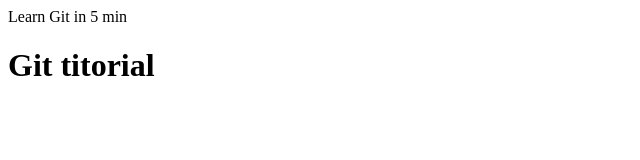
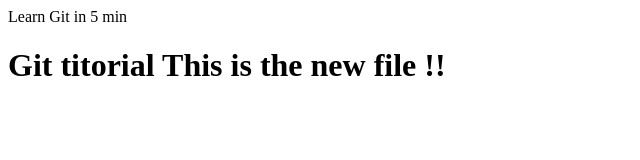
Before and after one commit to ValentinIPP/hello_world, a plain HTML site: page index.html in a window 1280 px wide. Shown: the whole page, without its empty margins (0-640 px from the left). Drawn offline with Linux system fonts and the light colour scheme.

Commit message:
Update index.html

```diff
--- a/index.html
+++ b/index.html
@@ -5,6 +5,6 @@
 <title>Learn Git in 5 min</title>
 <head>
 <body>
-<h1>Git titorial</h1>
+<h1>Git titorial This is the new file !!</h1>
 </body>
 </html>
```
